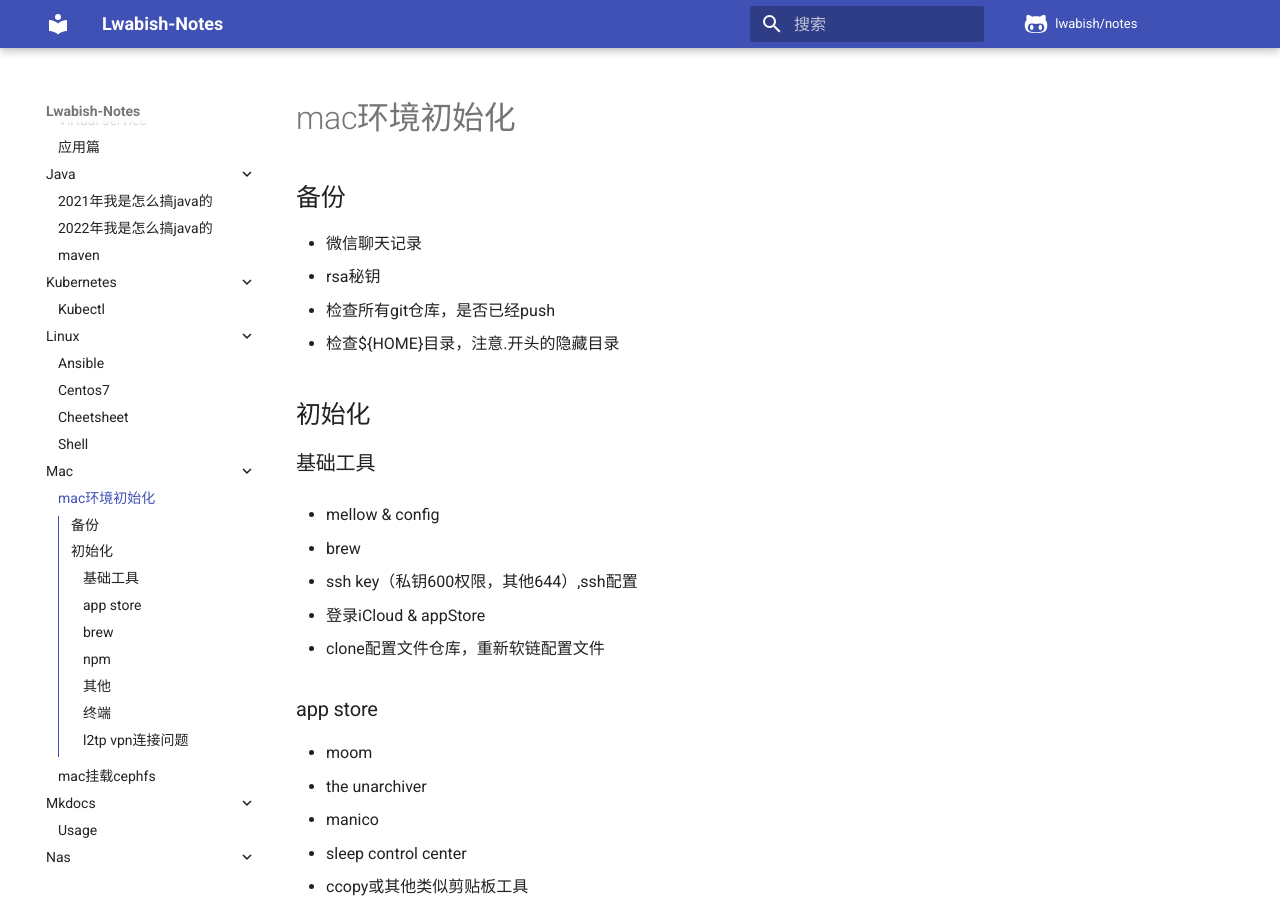
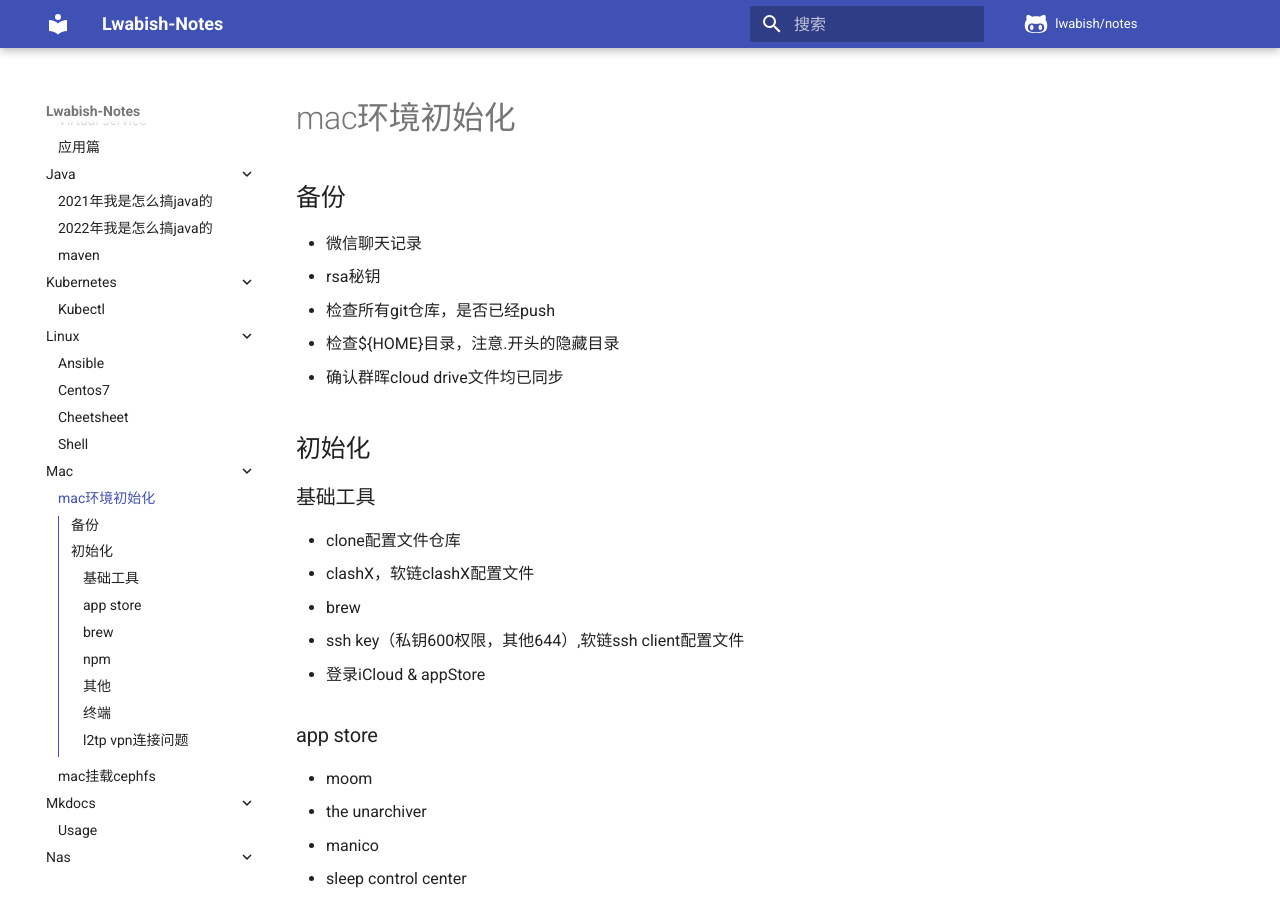
Before and after one commit to lwabish/notes, an MkDocs documentation site: the page built from docs/mac/mac-init.md, in a window 1280 px wide and 900 px high. Built offline with MkDocs 1.6.1 and Material for MkDocs 9.7.7, drawn with Linux system fonts in a browser that asks for light colours; comment, search, counter and statistics services are not loaded.

Commit message:
feat: 🎸 content

```diff
--- a/docs/mac/mac-init.md
+++ b/docs/mac/mac-init.md
@@ -6,19 +6,17 @@
 - rsa秘钥
 - 检查所有git仓库，是否已经push
 - 检查${HOME}目录，注意.开头的隐藏目录
+- 确认群晖cloud drive文件均已同步
 
 ## 初始化
 
 ### 基础工具
 
-- mellow & config
-
+- clone配置文件仓库
+- clashX，软链clashX配置文件
 - brew
-
-- ssh key（私钥600权限，其他644）,ssh配置
-
+- ssh key（私钥600权限，其他644）,软链ssh client配置文件
 - 登录iCloud & appStore
-- clone配置文件仓库，重新软链配置文件
 
 ### app store
 
@@ -26,7 +24,7 @@
 - the unarchiver
 - manico
 - sleep control center
-- ccopy或其他类似剪贴板工具
+- pastenow
 
 ### brew
 
```
Also changed, not shown: docs/java/2022Summary.md (+1 -3 lines), docs/linux/cheetsheet.md (+5 -0 lines).
